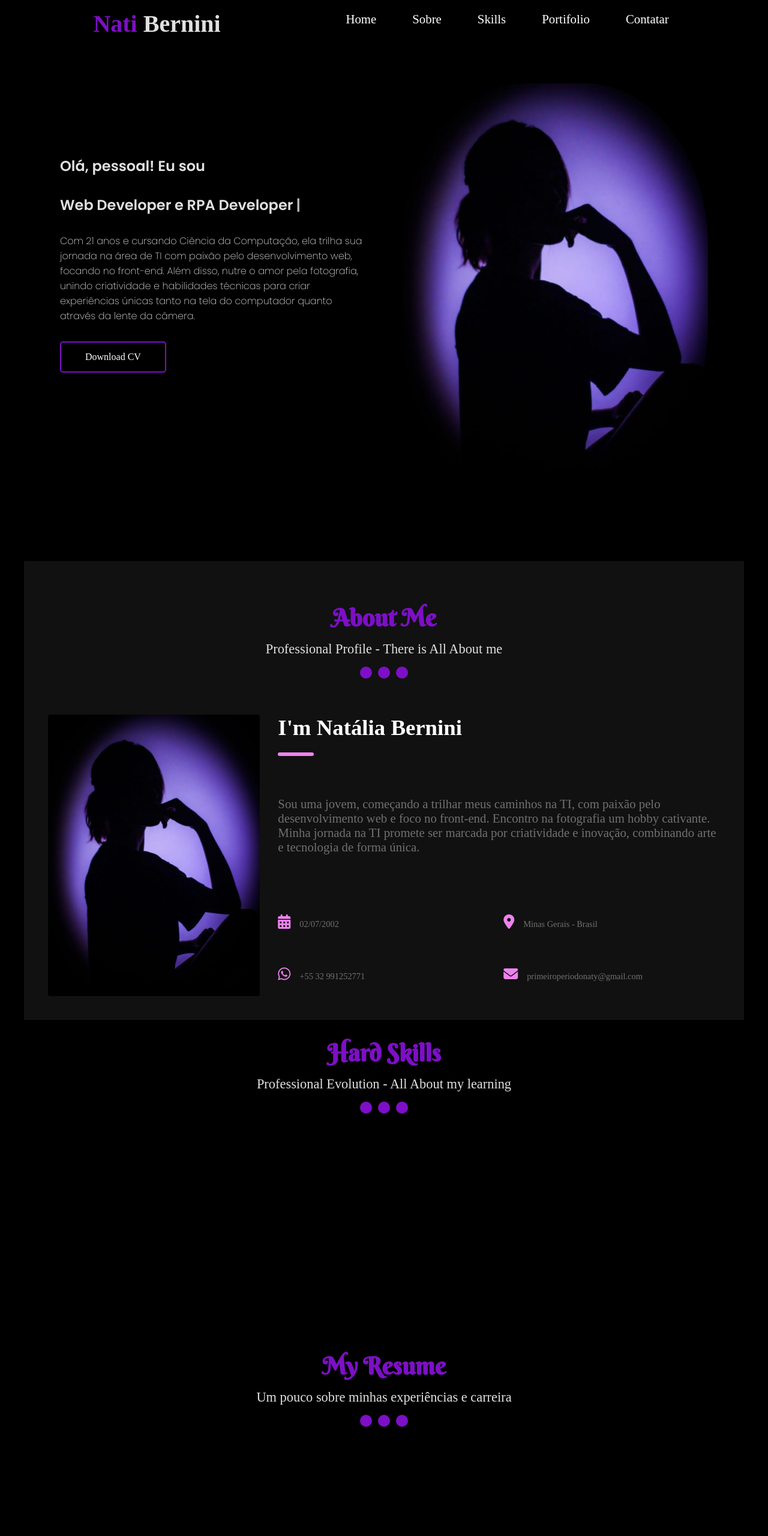
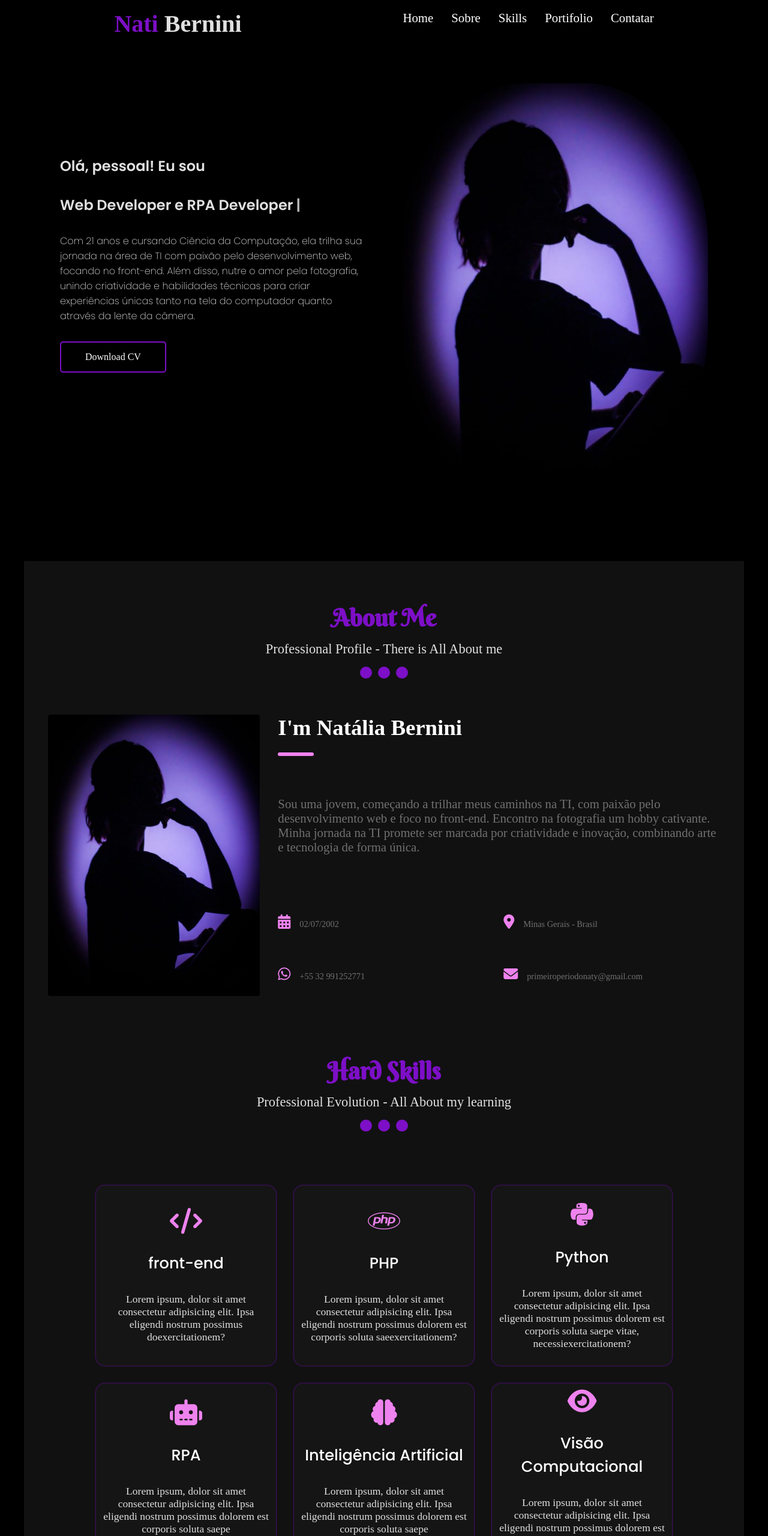
Before and after one commit to NatyBernini/repositorioPessoal, a plain HTML site: page index.html in a window 1280 px wide. Shown: the top 2560 px of the page at 60% size. Before the commit the page ends 2408 px from the top, so only its background shows below. Drawn offline with Linux system fonts and the light colour scheme.

Commit message:
Update style.css

```diff
--- a/style.css
+++ b/style.css
@@ -22,6 +22,7 @@
         --P_Gray: #e0e0e0;
         --S_Gray: #111;
         --T_Gray: #707070;
+        --Q_Gray: #151515;
         --Primary: #7d0fc7;
         --Secundary: violet;
     }
@@ -47,15 +48,33 @@
 
     header .navegacao-primaria {
         display: flex;
-        gap: 2.5rem;
+        gap: 30px;
         align-items: center;
     }
 
     header .navegacao-primaria li a {
-        padding: 10px;
         color: var(--White);
+        width: 0px;
+        height: 0px;
         font-size: 1.3rem;
     }
+
+    header .navegacao-primaria li a::after {
+        content: '';
+        width: 0px;
+        height: 0px;
+        border-bottom: 4px solid transparent;
+        display: block;
+        transition: .8s;
+    }
+
+    header .navegacao-primaria li a:hover::after {
+        width: 100%;
+        height: 0px;
+        padding: 0px;
+        border-bottom: 4px solid var(--Primary);
+    }
+
 
 /* Fim Cabeçalho */
 
@@ -230,6 +249,103 @@
     }
 /* Fim Section Principal - About me */
 
+/* Section Skills */
+    .services {
+        margin-top: -30px;
+        padding: 60px;
+        background-color: var(--S_Gray);
+    }
+
+    .my_services {
+        padding: 60px;
+        color: var(--White);
+    }
+
+    .my_services ul {
+        display: flex;
+        flex-wrap: wrap;
+        gap: 30px;
+        align-items: center;
+        justify-content: center;
+    }
+
+    .my_services ul li {
+        cursor: pointer;
+        border-radius: 15px;
+        position: relative;
+        padding: 10px;
+        display: grid;
+        gap: 30px;
+        text-align: center;
+        align-content: center;
+        max-width: 300px;
+        height: 300px;
+        background-color: var(--Q_Gray);
+        box-shadow: 0 0 3px var(--Primary);
+    }
+
+    .my_services li::before {
+        content: '';
+        border-top-left-radius: 15px;
+        border-bottom-right-radius: 15px;
+        width: 0px;
+        height: 0px;
+        position: absolute;
+        top: -2px;
+        right: -2px;
+        border-top: 2px solid transparent;
+        border-right: 2px solid transparent;
+        transition: .5s ease-in-out;
+    }
+
+    .my_services li:hover::before {
+        width: 100%;
+        height: 100%;
+        border-top: 2px solid var(--Secundary);
+        border-right: 2px solid var(--Secundary);
+    }
+
+    .my_services li::after {
+        content: '';
+        border-top-left-radius: 15px;
+        border-bottom-right-radius: 15px;
+        width: 0px;
+        height: 0px;
+        position: absolute;
+        bottom: -2px;
+        left: -2px;
+        border-bottom: 2px solid transparent;
+        border-left: 2px solid transparent;
+        transition: .5s ease-in-out;
+    }
+
+    .my_services li:hover::after {
+        width: 100%;
+        height: 100%;
+        border-bottom: 2px solid var(--Secundary);
+        border-left: 2px solid var(--Secundary);
+    }
+
+    .my_services ul li i {
+        font-size: 2.7rem;
+        color: var(--Secundary);
+    }
+
+    .my_services ul li h3 {
+        color: var(--White);
+        font-size: 1.6rem;
+        font-family: 'poppins';
+        font-weight: 500;
+    }
+
+    .my_services ul li p {
+        color: var(--P_Gray);
+        font-size: 1.1rem;
+    }
+
+
+/* Fim Section Skills */
+
 /* Animações */
 @keyframes inicializar { /* Conteúdo de cima pra baixo */
     from {
@@ -276,3 +392,59 @@
     }
 }
 /* Fim Animações */
+
+/* Responsividade */
+
+    @media(max-width: 992px){
+        .sobre img {
+            grid-column: 1/-1;
+            justify-self: center;
+        }
+
+        .sobre_conteudo {
+            grid-column: 1/-1;
+        }
+
+        .section-div {
+            background-image: url("imagens/FotoPerfil.jpg");
+            background-repeat: no-repeat;
+            background-size: cover;
+        }
+
+        .section-div img{
+            display: none;
+        }
+
+        header {
+            justify-content: space-between;
+            padding: 30px 70px;
+        }
+
+        header .navegacao-primaria {
+            display: none;
+            width: 200px;
+            text-align: center;
+        }
+
+        header .navegacao-primaria.ativado {
+            background: linear-gradient(rgba(43,42,42,0.176), rgba(46,46,46, 0.724));
+            position: absolute;
+            display: grid;
+            top: 80px;
+            color: var(--White);
+            z-index: 1;
+            padding: 30px;
+            font-size: 1.6rem;
+            font-weight: bold;
+            border-radius: 0 0 4px 4px;
+            right: 20px;
+            animation: sobreSecao .5s ease-in-out forwards;
+        }
+
+        header i {
+            color: var(--Primary);
+            font-size: 3rem;
+        }
+    }
+
+/* Fim Responsividade */
```
